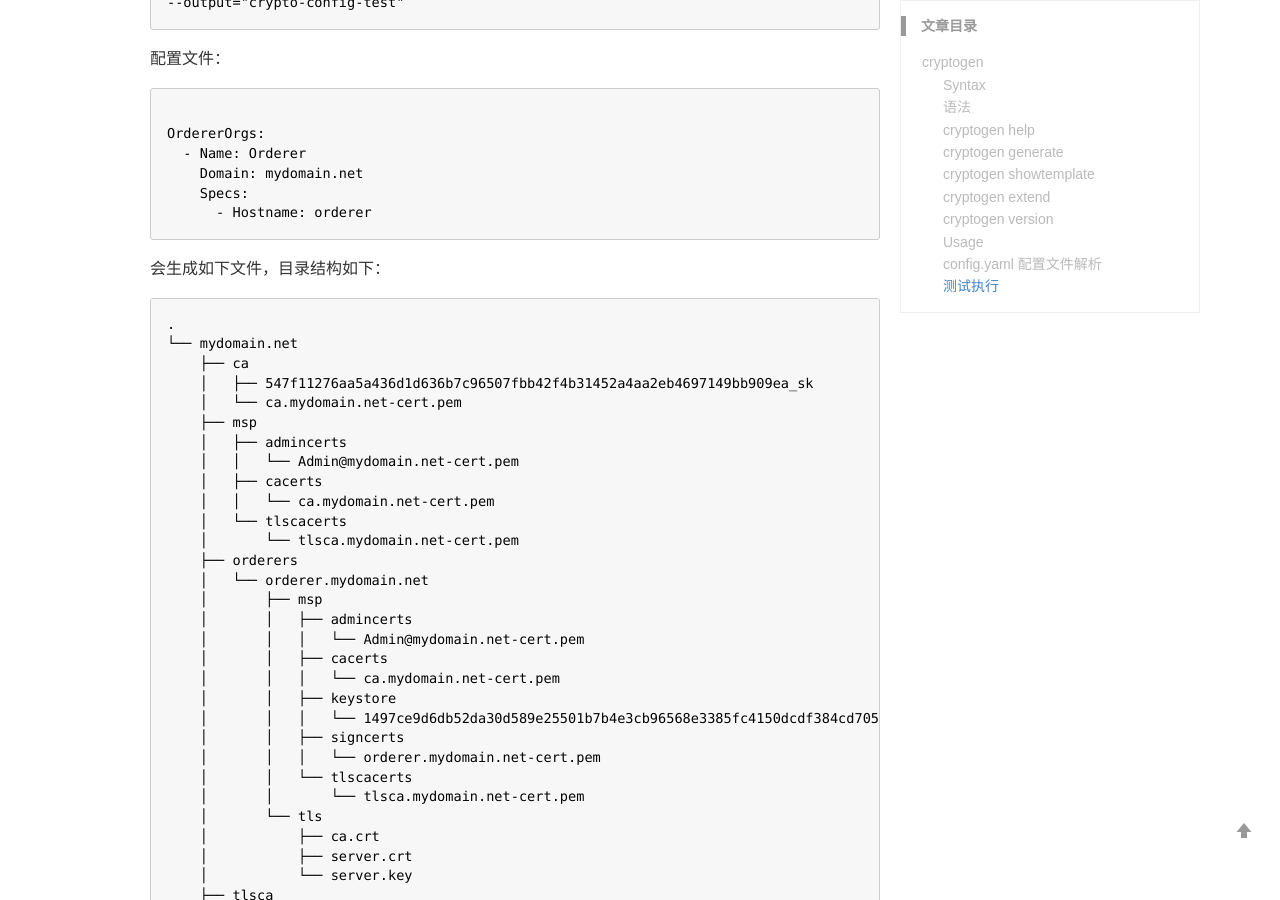
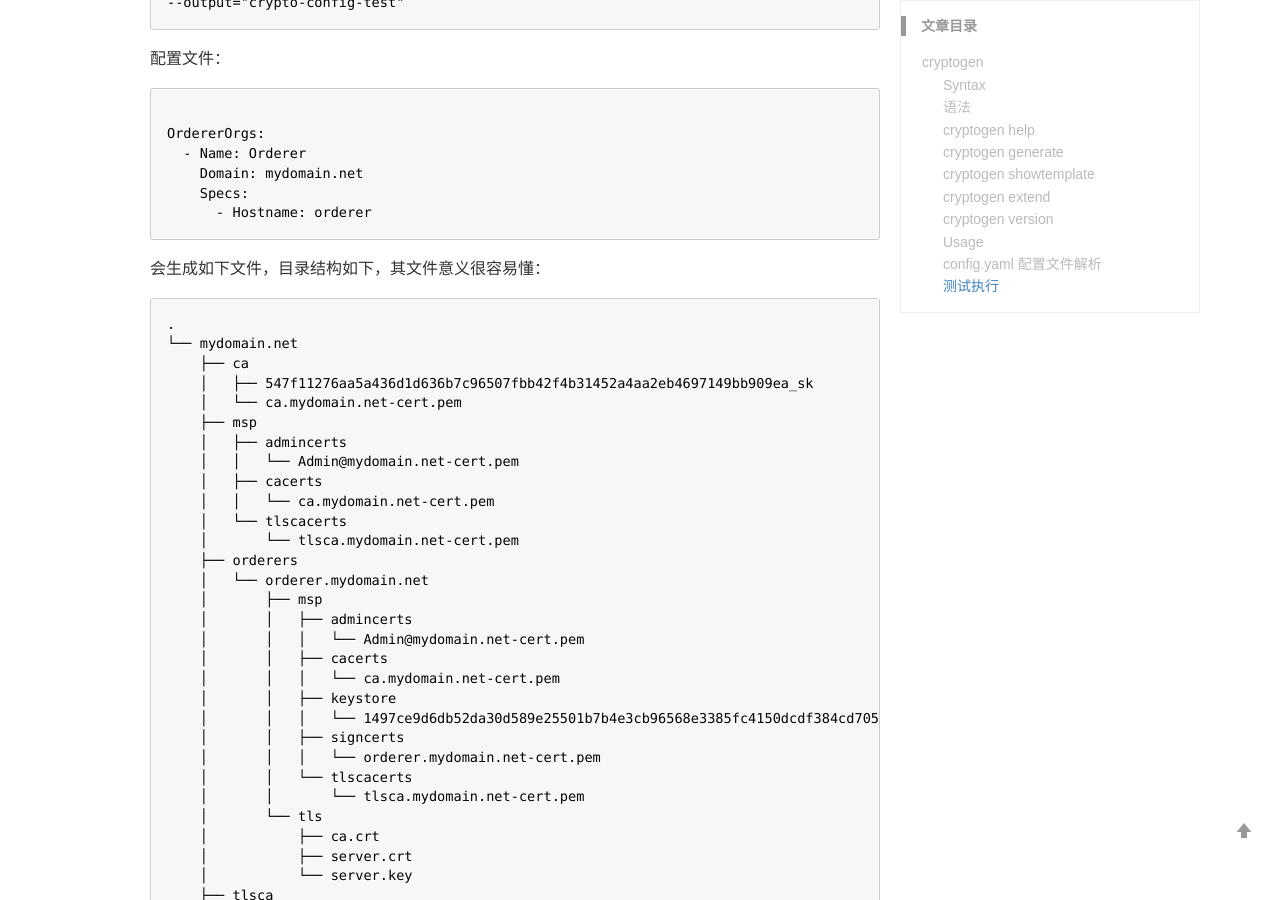
Before and after one commit to nox60/nox60.github.io, a Jekyll site: the page built from _posts/2019-8-8-cryptogen.md, in a window 1280 px wide and 900 px high, scrolled down 5365 px. Built offline with Jekyll 4.4.1, drawn with Linux system fonts in a browser that asks for light colours; our own code applies the rules of GitHub Pages for plain Markdown files; comment, search, counter and statistics services are not loaded.

Commit message:
Modify files

````diff
--- a/_posts/2019-8-8-cryptogen.md
+++ b/_posts/2019-8-8-cryptogen.md
@@ -254,7 +254,7 @@ OrdererOrgs:
       - Hostname: orderer
 ```
 
-会生成如下文件，目录结构如下：
+会生成如下文件，目录结构如下，其文件意义很容易懂：
 
 ```tree
 .
````
